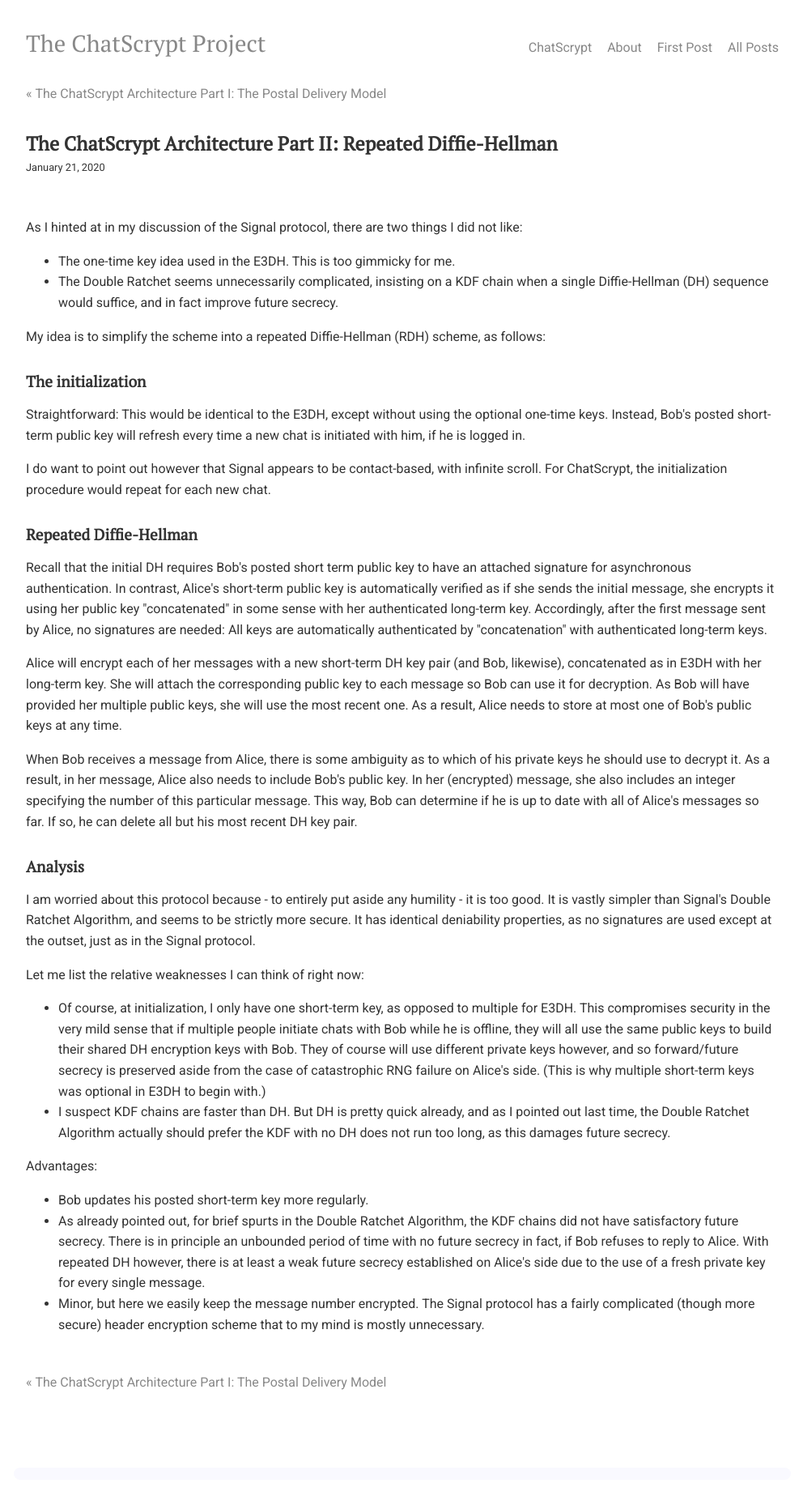
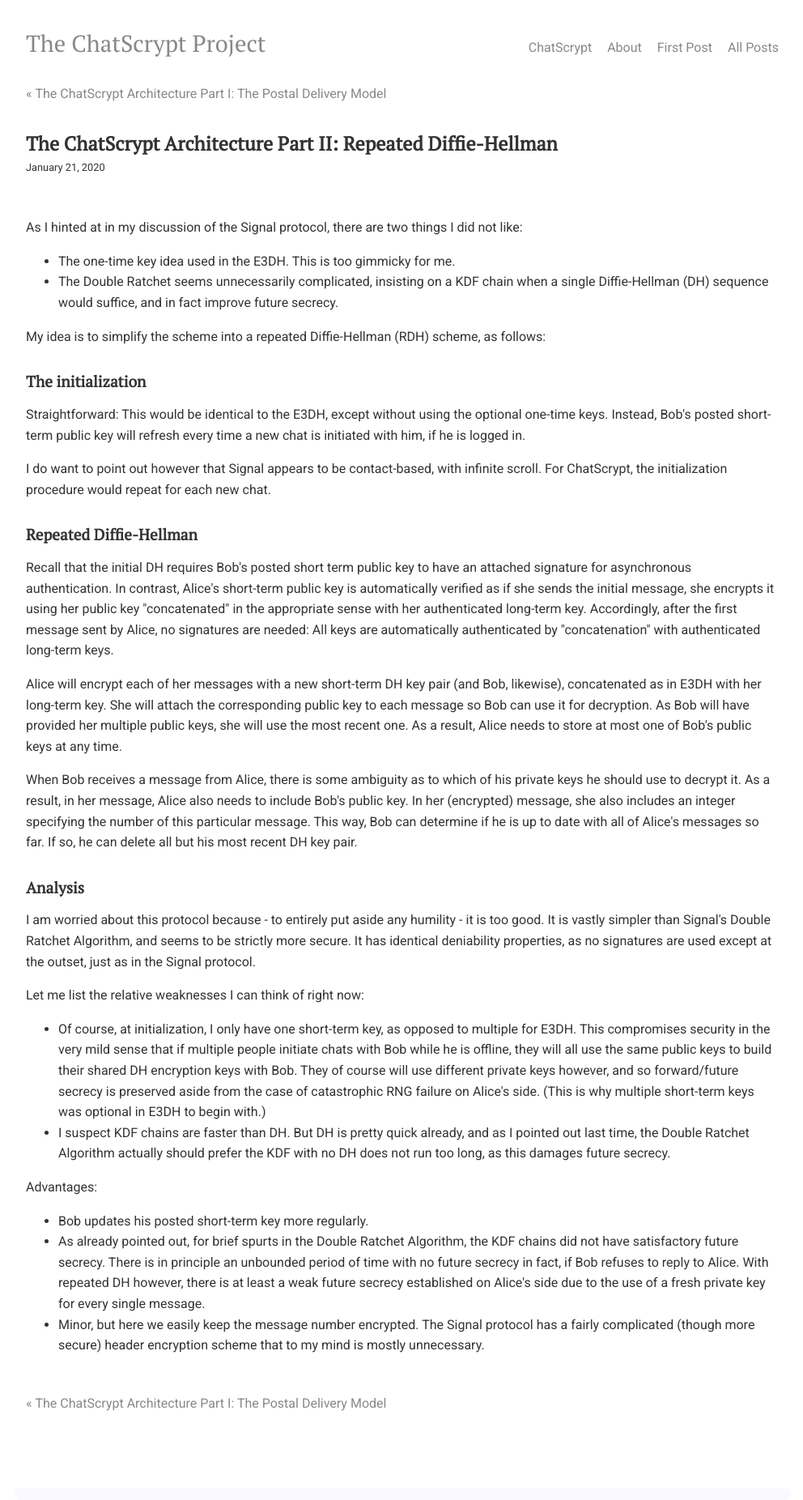
Before and after one commit to chatscrypt/chatscrypt.github.io, a Jekyll site: the page built from _posts/2020-01-21-the-chatscrypt-architecture-part-ii-repeated-diffie-hellman.html, in a window 1280 px wide. Shown: the whole page at 81% size, without its empty margins (143-1135 px from the left). Built offline with Jekyll 4.4.1, drawn with Linux system fonts in a browser that asks for light colours; comment, search, counter and statistics services are not loaded; before the commit the page ends 1827 px from its top, so only the background shows below that.

Commit message:
Update 2020-01-21-the-chatscrypt-architecture-part-ii-repeated-diffie-hellman.html

```diff
--- a/_posts/2020-01-21-the-chatscrypt-architecture-part-ii-repeated-diffie-hellman.html
+++ b/_posts/2020-01-21-the-chatscrypt-architecture-part-ii-repeated-diffie-hellman.html
@@ -23,7 +23,7 @@ Straightforward: This would be identical to the E3DH, except without using the o
 
 <h2> Repeated Diffie-Hellman </h2>
 
-Recall that the initial DH requires Bob's posted short term public key to have an attached signature for asynchronous authentication. In contrast, Alice's short-term public key is automatically verified as if she sends the initial message, she encrypts it using her public key "concatenated" in some sense with her authenticated long-term key. Accordingly, after the first message sent by Alice, no signatures are needed: All keys are automatically authenticated by "concatenation" with authenticated long-term keys.
+Recall that the initial DH requires Bob's posted short term public key to have an attached signature for asynchronous authentication. In contrast, Alice's short-term public key is automatically verified as if she sends the initial message, she encrypts it using her public key "concatenated" in the appropriate sense with her authenticated long-term key. Accordingly, after the first message sent by Alice, no signatures are needed: All keys are automatically authenticated by "concatenation" with authenticated long-term keys.
 
 <p>Alice will encrypt each of her messages with a new short-term DH key pair (and Bob, likewise), concatenated as in E3DH with her long-term key. She will attach the corresponding public key to each message so Bob can use it for decryption. As Bob will have provided her multiple public keys, she will use the most recent one. As a result, Alice needs to store at most one of Bob's public keys at any time.
 
```
